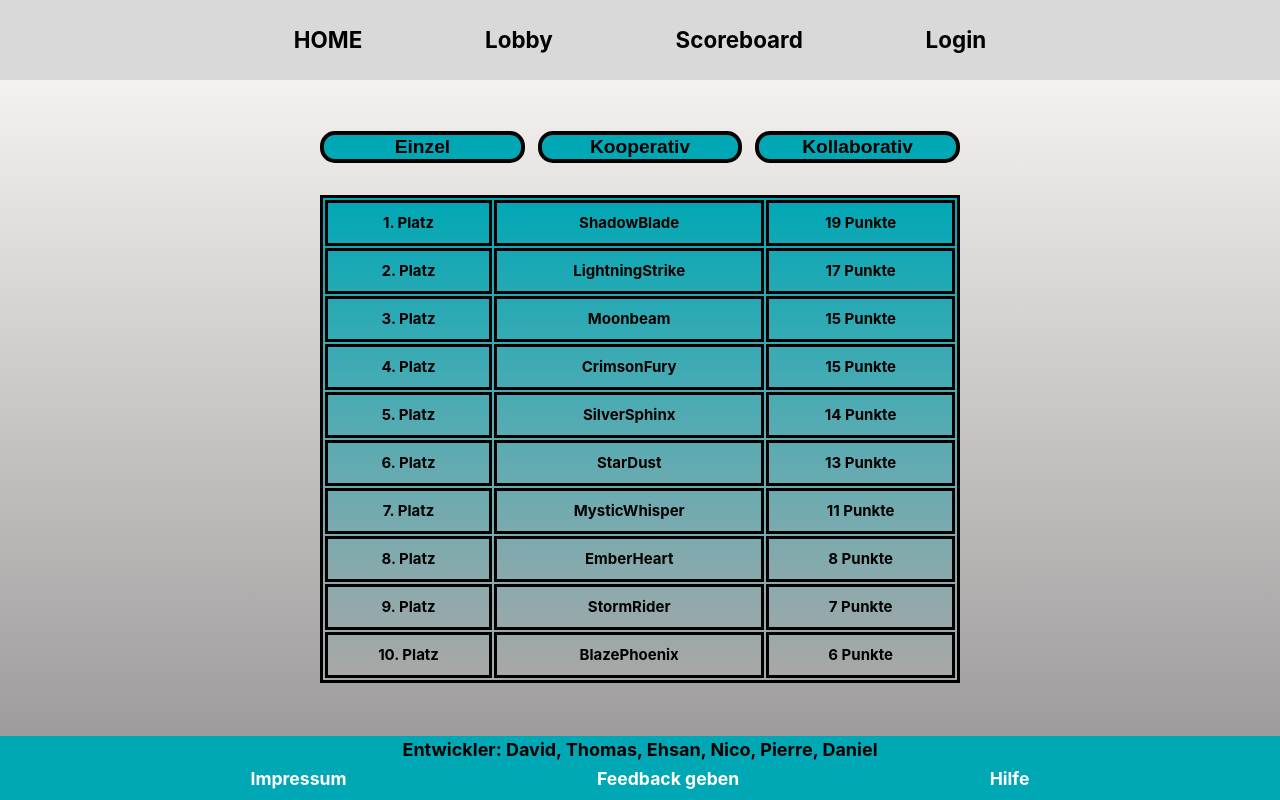
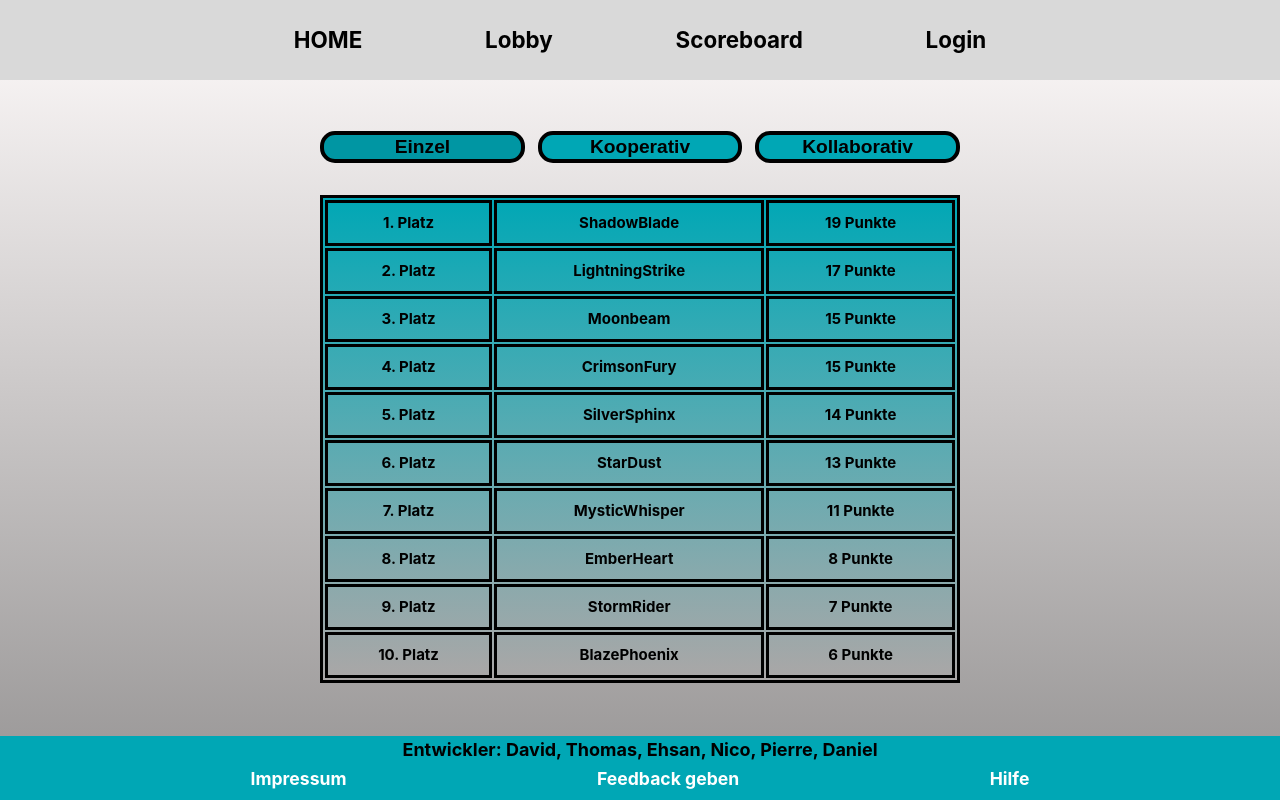
Before and after one commit to floatingbug/iu_quiz, a Vue app in the folder client-app/: page /scoreboard in a window 1280 px wide. In both pictures the pointer is over the button "Einzel". Shown: the top 800 px of the page. Built offline with nearby package versions, Linux system fonts and the light colour scheme.

Commit message:
Scoreboard Buttons CSS angepasst

```diff
--- a/client-app/src/views/ScoreboardView.vue
+++ b/client-app/src/views/ScoreboardView.vue
@@ -56,6 +56,10 @@ button{
     margin: 0.5%;
 }
 
+button:hover {
+    background-color: #0096a3;
+}
+
 .container1{
     margin-top: -3%;
     padding-bottom: 10%;
```
